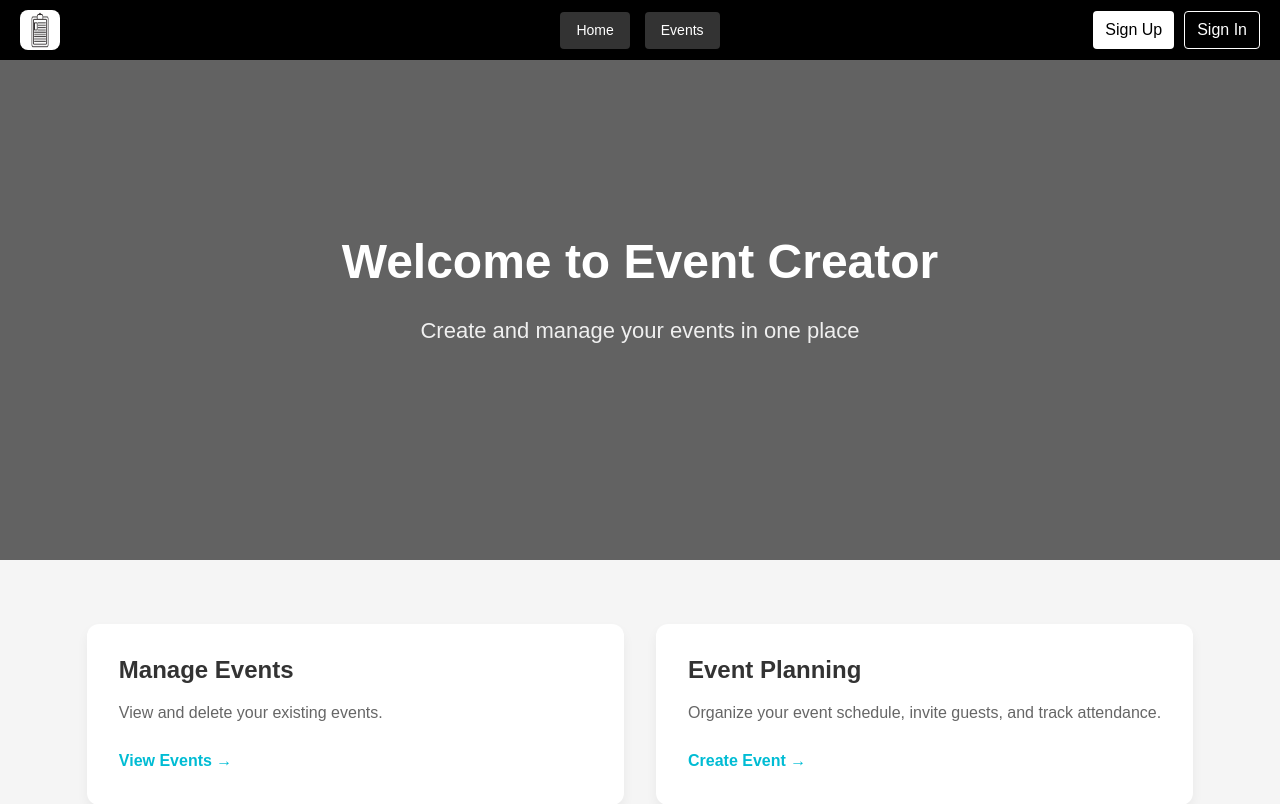
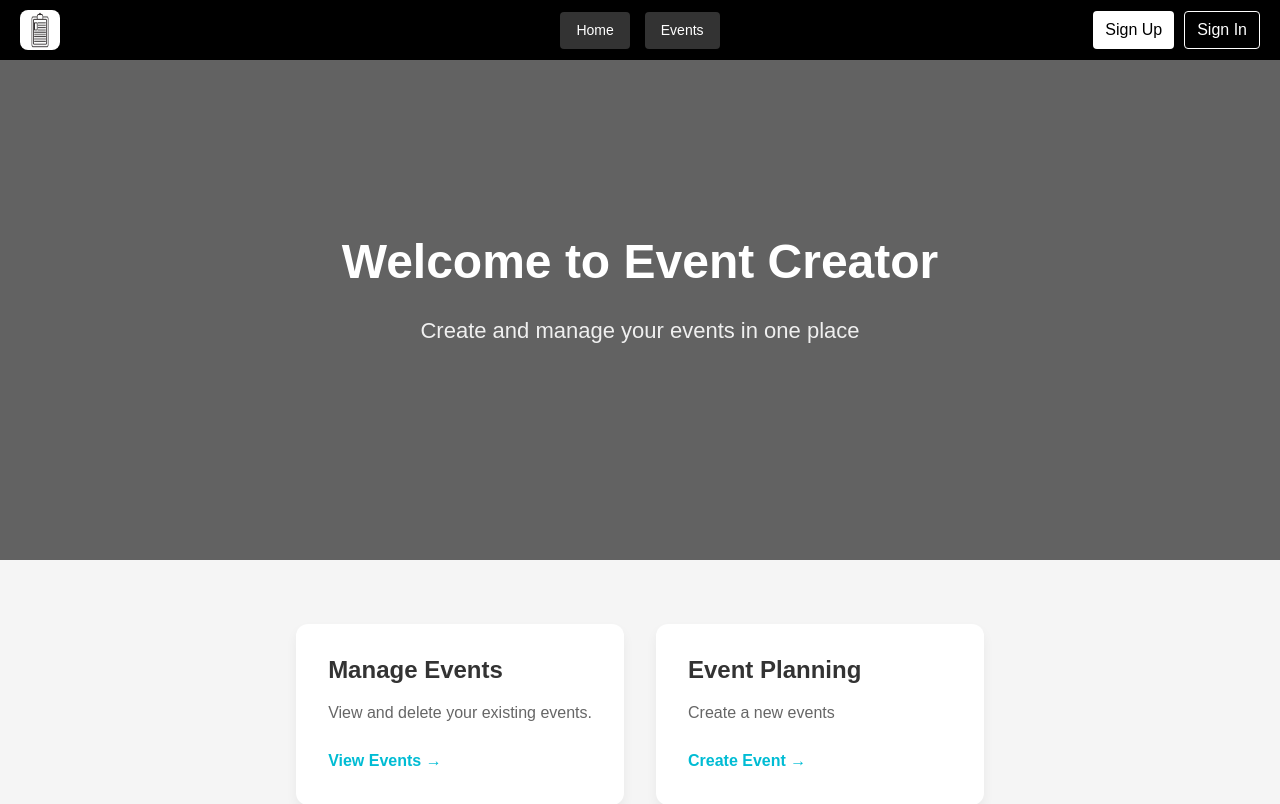
Before and after one commit to gibneyeg/event-webapp, a Next.js app: page / in a window 1280 px wide. Shown: the top 804 px of the page. Built offline with nearby package versions, Linux system fonts and the light colour scheme.

Commit message:
text change

```diff
--- a/src/app/page.js
+++ b/src/app/page.js
@@ -59,7 +59,7 @@ export default function Home() {
 
         <div className="feature-card">
           <h2 className="feature-title">Event Planning</h2>
-          <p className="feature-description">Organize your event schedule, invite guests, and track attendance.</p>
+          <p className="feature-description">Create a new events</p>
           <Link href="/events/new">
             <button className="text-button">Create Event →</button>
           </Link>
```
